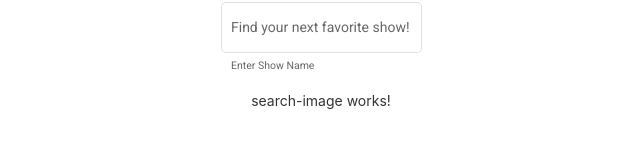
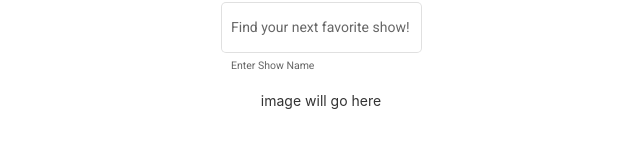
Before and after one commit to cynny/tv-game-show, an Angular app: page / in a window 1280 px wide. Shown: the part 266-414 px from the top of the page, without its empty margins (319-959 px from the left). Built offline with nearby package versions, Linux system fonts and the light colour scheme.

Commit message:
added more changes

```diff
--- /dev/null
+++ b/src/app/iimage.ts
@@ -0,0 +1,4 @@
+export interface Iimage {
+    showimage: string
+
+}
--- a/src/app/search-image/search-image.component.html
+++ b/src/app/search-image/search-image.component.html
@@ -1 +1,3 @@
-<p>search-image works!</p>
+<div>
+   <p>image will go here</p>
+    </div>
--- a/src/app/search-image/search-image.component.ts
+++ b/src/app/search-image/search-image.component.ts
@@ -1,4 +1,5 @@
 import { Component, OnInit } from '@angular/core';
+import { Iimage } from '../iimage';
 
 @Component({
   selector: 'app-search-image',
@@ -7,6 +8,7 @@ import { Component, OnInit } from '@angular/core';
 })
 export class SearchImageComponent implements OnInit {
 
+
   constructor() { }
 
   ngOnInit(): void {
```
